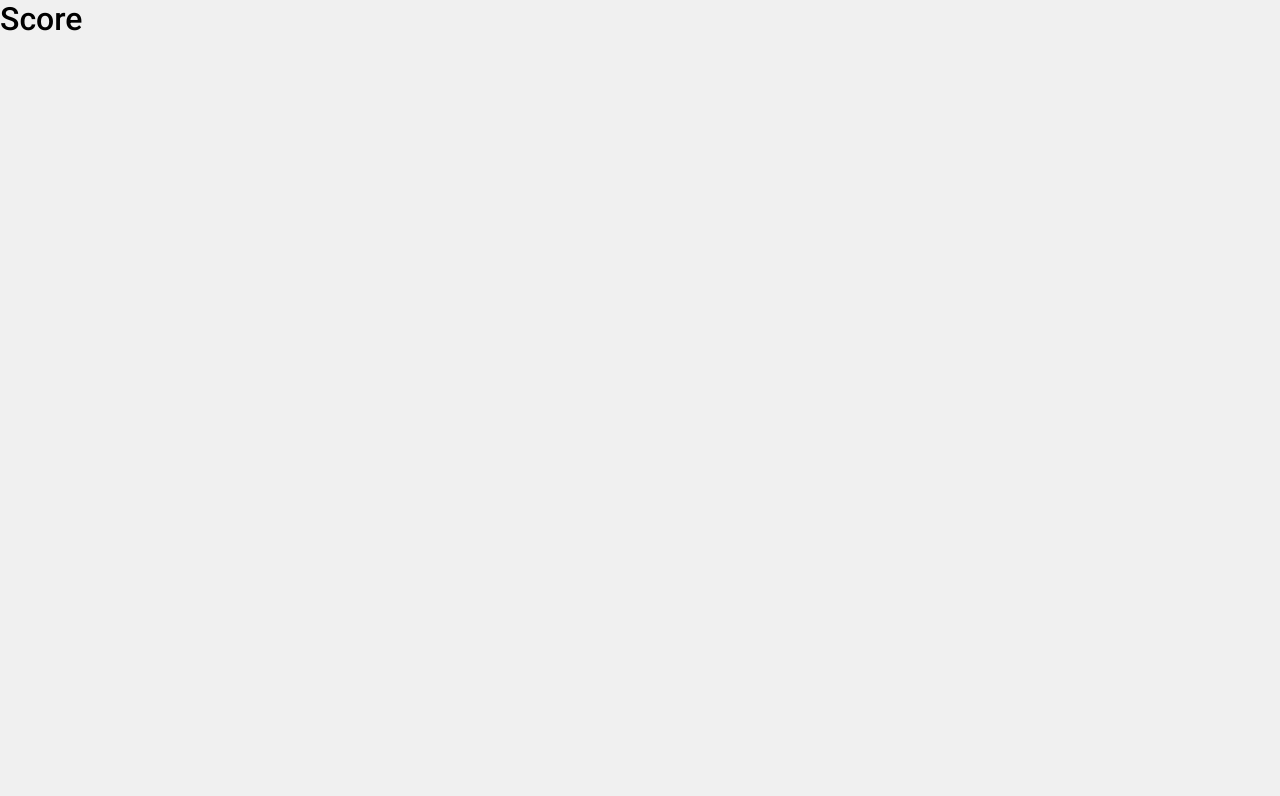
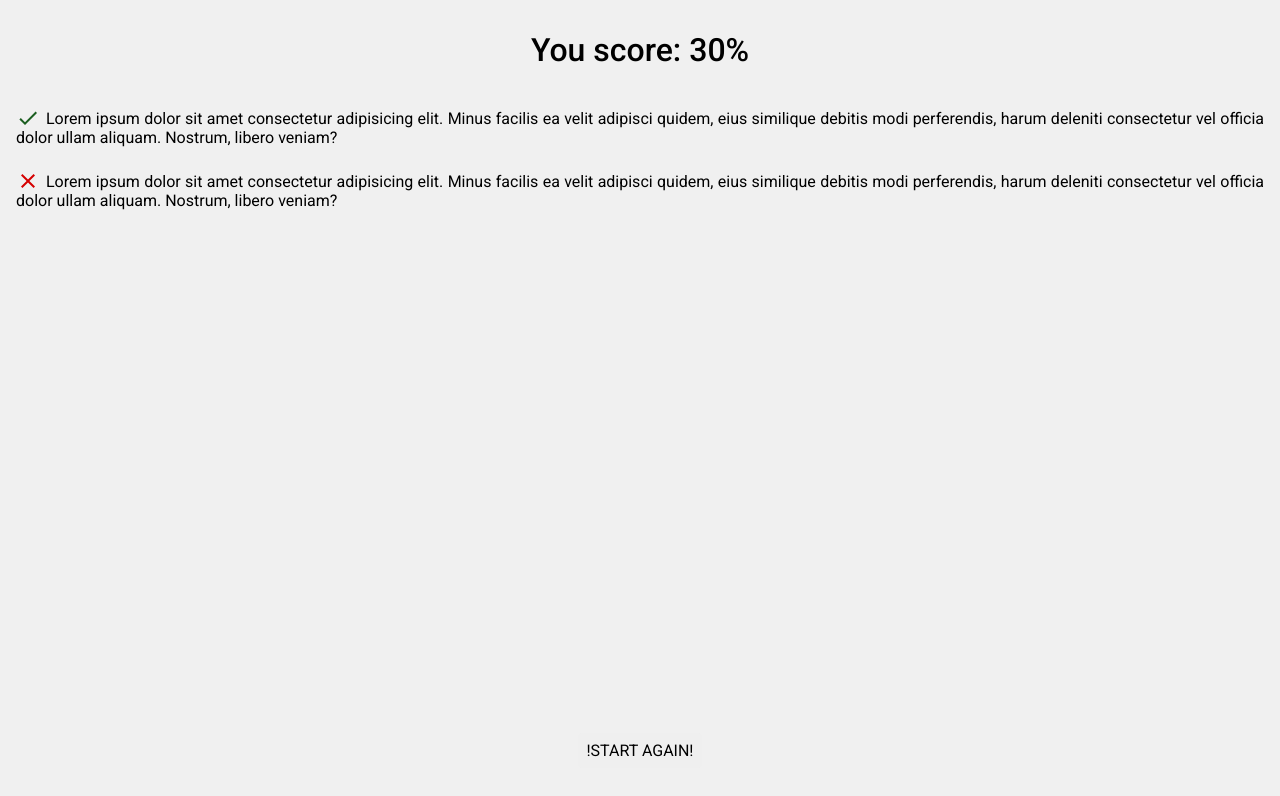
Before and after one commit to dyegosoriano/React-Quiz, a React (Create React App) app: page /score in a window 1280 px wide. Shown: the top 796 px of the page. Built offline with nearby package versions, Linux system fonts and the light colour scheme.

Commit message:
estilizando layout da página Score

```diff
--- a/package.json
+++ b/package.json
@@ -12,6 +12,7 @@
     "@types/react-dom": "^17.0.2",
     "react": "^17.0.1",
     "react-dom": "^17.0.1",
+    "react-icons": "^4.2.0",
     "react-router-dom": "^5.2.0",
     "react-scripts": "^4.0.3",
     "react-spring": "^8.0.27",
--- a/src/pages/Score/index.tsx
+++ b/src/pages/Score/index.tsx
@@ -1,11 +1,39 @@
 import React from 'react'
+import { MdDone, MdClear } from 'react-icons/md'
+import { useHistory } from 'react-router'
 
 import { Container } from './styles'
 
+import Header from 'components/Header'
+import Footer from 'components/Footer'
+
 export default function Score(): JSX.Element {
+  const history = useHistory()
+
   return (
     <Container>
-      <h1>Score</h1>
+      <Header title="You score: 30%" />
+
+      <ul>
+        <li>
+          <MdDone size={24} color="#1b5e20" />
+          Lorem ipsum dolor sit amet consectetur adipisicing elit. Minus facilis
+          ea velit adipisci quidem, eius similique debitis modi perferendis,
+          harum deleniti consectetur vel officia dolor ullam aliquam. Nostrum,
+          libero veniam?
+        </li>
+        <li>
+          <MdClear size={24} color="#d50000" />
+          Lorem ipsum dolor sit amet consectetur adipisicing elit. Minus facilis
+          ea velit adipisci quidem, eius similique debitis modi perferendis,
+          harum deleniti consectetur vel officia dolor ullam aliquam. Nostrum,
+          libero veniam?
+        </li>
+      </ul>
+
+      <Footer>
+        <button onClick={() => history.push('/')}>!START AGAIN!</button>
+      </Footer>
     </Container>
   )
 }
--- a/src/pages/Score/styles.ts
+++ b/src/pages/Score/styles.ts
@@ -1,3 +1,25 @@
 import styled from 'styled-components'
 
-export const Container = styled.div``
+export const Container = styled.div`
+  height: 100vh;
+
+  display: grid;
+  grid-template-rows: 100px 1fr 100px;
+
+  ul {
+    max-height: calc(100vh - 200px);
+    overflow-y: scroll;
+
+    li {
+      margin: 0 16px 16px 16px;
+      list-style-type: none;
+      text-align: justify;
+
+      svg {
+        margin-right: 6px;
+        position: relative;
+        top: 6px;
+      }
+    }
+  }
+`
```
Also changed, not shown: 1 other file (tests, documents, lock files or other folders).
